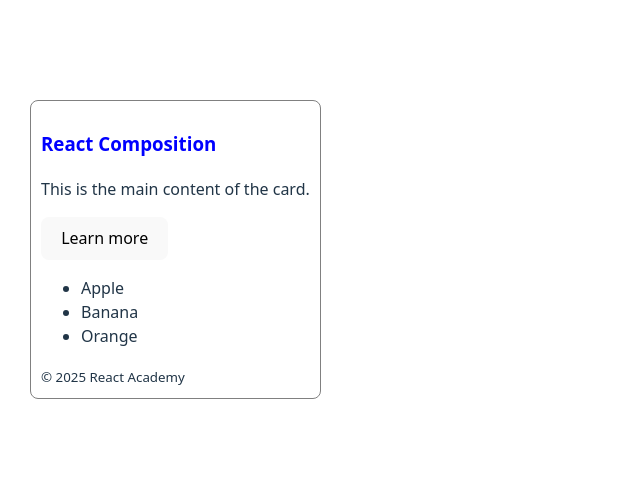
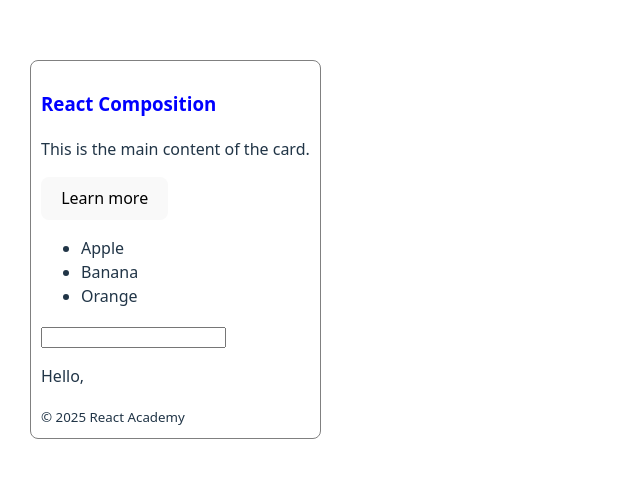
Before and after one commit to ypandey9/my-exercise-react-app, a React (Vite) app: page / in a window 1280 px wide. Shown: the part 143-620 px from the top of the page, without its empty margins (0-640 px from the left). Built offline with nearby package versions, Linux system fonts and the light colour scheme.

Commit message:
Added list forms

```diff
--- a/src/App.tsx
+++ b/src/App.tsx
@@ -1,8 +1,11 @@
+import { useState } from "react";
 import Card from "./components/Card";
 
 const fruits=["Apple","Banana","Orange"];
 
 export default function App() {
+
+  const [name,setName]=useState("");
   return (
  <Card
  header={<h3 style={{color:"blue"}}>React Composition</h3>}
@@ -15,6 +18,10 @@
     <li key={index}>{fruit}</li>
   ))}
  </ul>
+<div>
+  <input type="text" value={name} onChange={(e)=>setName(e.target.value)} />
+</div>
+<p>Hello, {name}</p>
  </Card>
   );
 }
```
